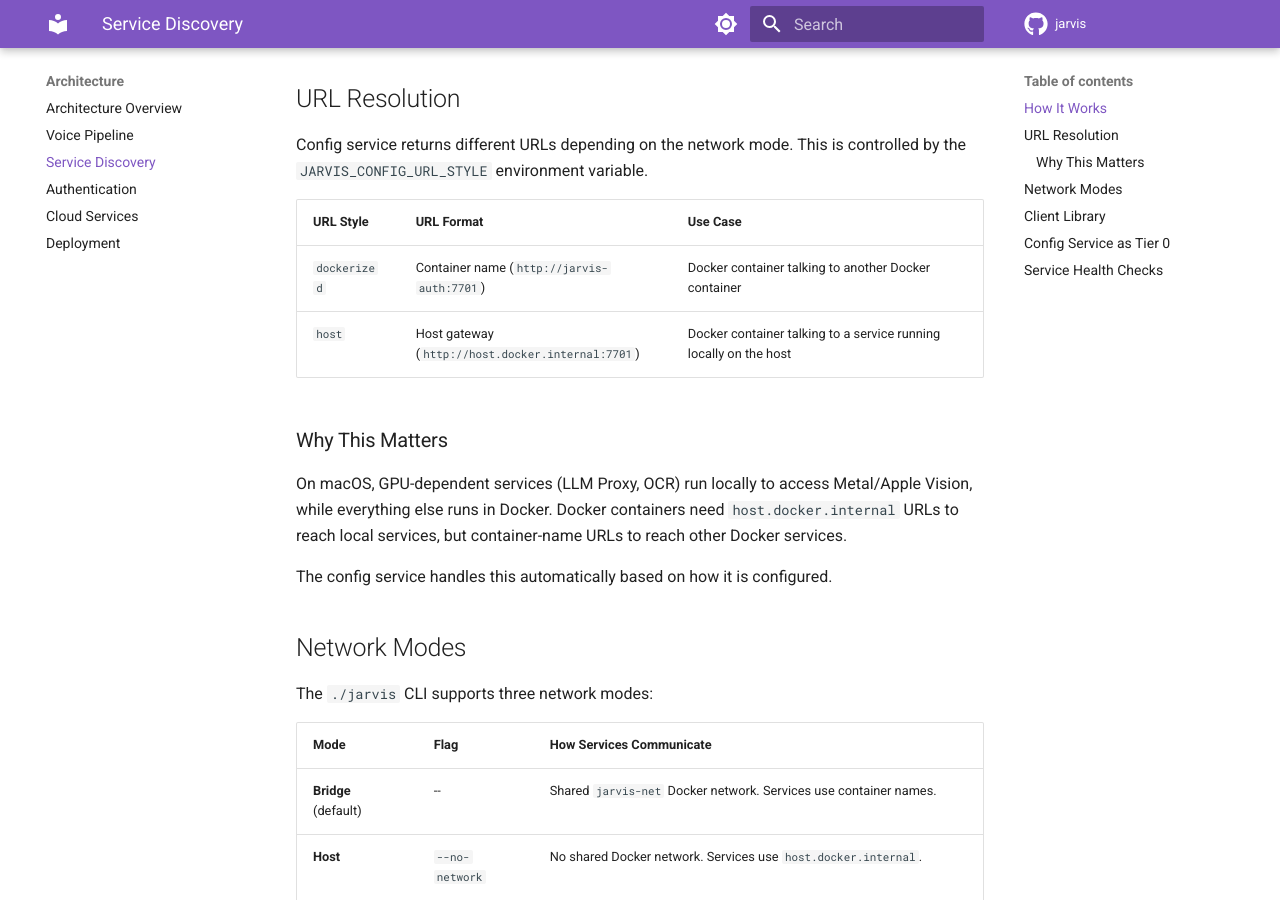
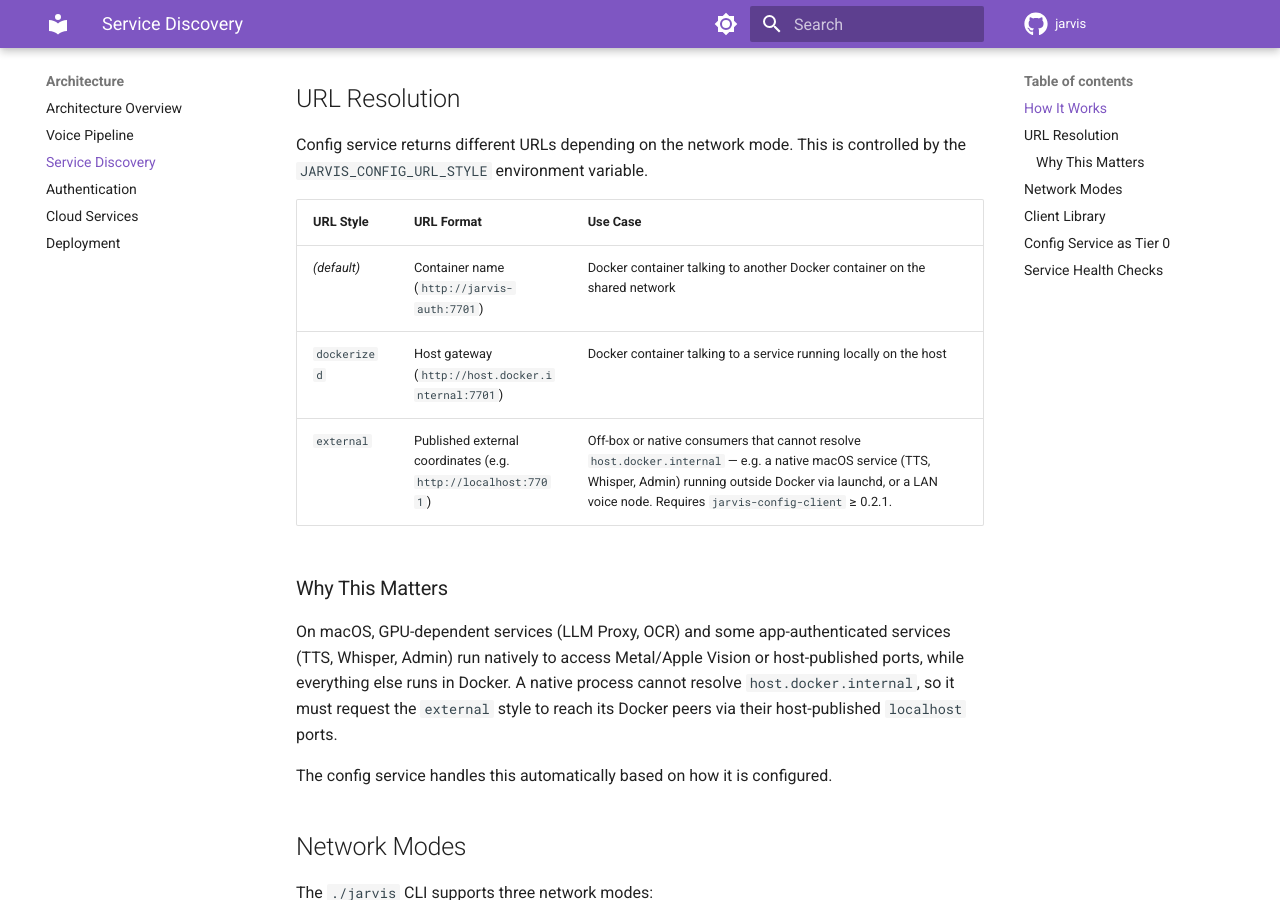
Before and after one commit to alexberardi/jarvis-docs, an MkDocs documentation site: the page built from docs/architecture/service-discovery.md, in a window 1280 px wide and 900 px high, scrolled down 796 px. Built offline with MkDocs 1.6.1 and Material for MkDocs 9.7.7, drawn with Linux system fonts in a browser that asks for light colours; comment, search, counter and statistics services are not loaded.

Commit message:
docs(jarvis-tts): sync from #13 — correct URL Resolution table, add external style

```diff
--- a/docs/architecture/service-discovery.md
+++ b/docs/architecture/service-discovery.md
@@ -29,12 +29,13 @@ Config service returns different URLs depending on the network mode. This is con
 
 | URL Style | URL Format | Use Case |
 |-----------|------------|----------|
-| `dockerized` | Container name (`http://jarvis-auth:7701`) | Docker container talking to another Docker container |
-| `host` | Host gateway (`http://host.docker.internal:7701`) | Docker container talking to a service running locally on the host |
+| *(default)* | Container name (`http://jarvis-auth:7701`) | Docker container talking to another Docker container on the shared network |
+| `dockerized` | Host gateway (`http://host.docker.internal:7701`) | Docker container talking to a service running locally on the host |
+| `external` | Published external coordinates (e.g. `http://localhost:7701`) | Off-box or native consumers that cannot resolve `host.docker.internal` — e.g. a native macOS service (TTS, Whisper, Admin) running outside Docker via launchd, or a LAN voice node. Requires `jarvis-config-client` ≥ 0.2.1. |
 
 ### Why This Matters
 
-On macOS, GPU-dependent services (LLM Proxy, OCR) run locally to access Metal/Apple Vision, while everything else runs in Docker. Docker containers need `host.docker.internal` URLs to reach local services, but container-name URLs to reach other Docker services.
+On macOS, GPU-dependent services (LLM Proxy, OCR) and some app-authenticated services (TTS, Whisper, Admin) run natively to access Metal/Apple Vision or host-published ports, while everything else runs in Docker. A native process cannot resolve `host.docker.internal`, so it must request the `external` style to reach its Docker peers via their host-published `localhost` ports.
 
 The config service handles this automatically based on how it is configured.
 
```
